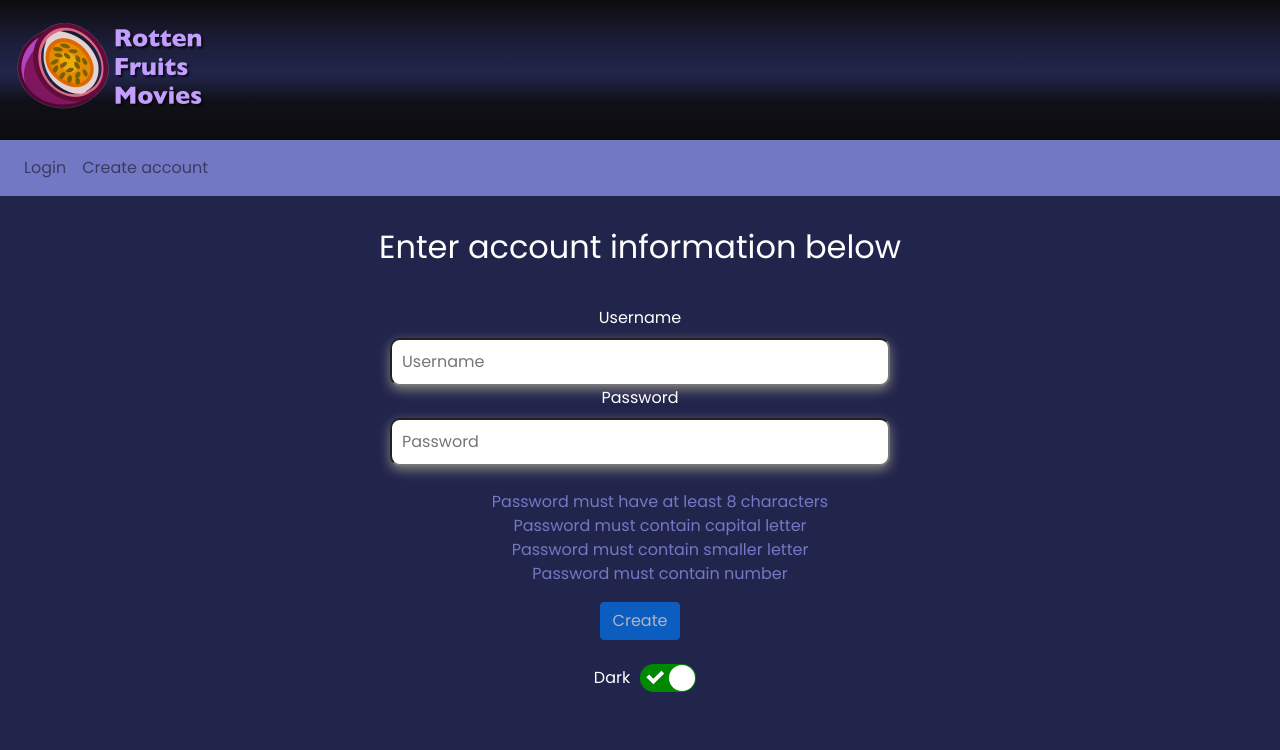
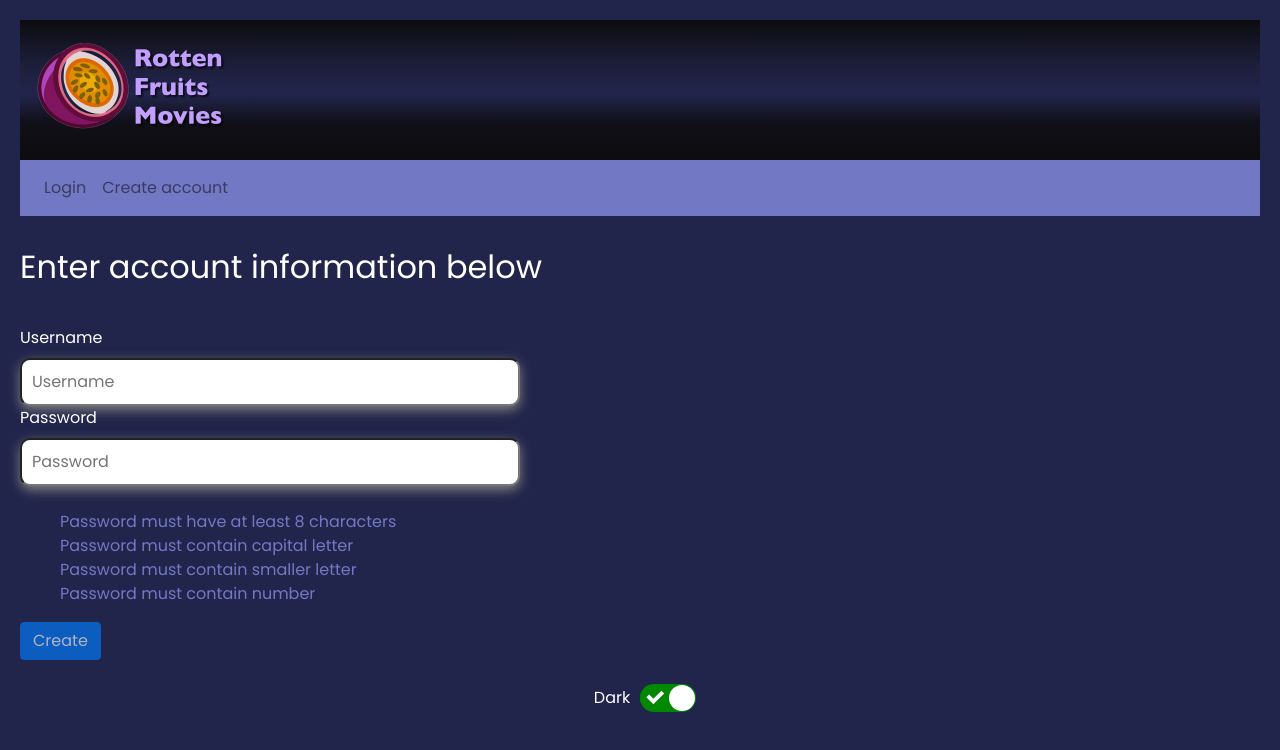
Before and after one commit to fungc7/csis3380-proj-frontend, a React (Create React App) app: page /createaccount in a window 1280 px wide. Shown: the top 750 px of the page. Built offline with nearby package versions, Linux system fonts and the light colour scheme.

Commit message:
Update alignment and logout button

```diff
--- a/src/CreateAccount.js
+++ b/src/CreateAccount.js
@@ -73,7 +73,7 @@ function CreateAccount () {
             </div>
             <div className="form-outline">
                 <label htmlFor="password" name="password">Password</label><br />
-                <input type="text" className="rounded-input" name="password" id="password" placeholder="Password" onChange={handleInputChange} required />
+                <input type="password" className="rounded-input" name="password" id="password" placeholder="Password" onChange={handleInputChange} required />
             </div><br />
             <ul className="list-account-set-up-rules">
                 <li style={{color: passwordLengthColor}}>Password must have at least 8 characters</li>
--- a/src/Movie.js
+++ b/src/Movie.js
@@ -69,7 +69,11 @@ function Movie({ loggedIn }) {
                     <p className="card-text">{movie[0].overview}</p>
                 </div>
                 <div className="reviews">
-                    <h4 className="card-title">Reviews</h4>
+                    <h4 className="card-title reviews-login-msg">Reviews</h4>
+                    {sessionStorage.user ? (null)
+                        : (<div>
+                            <p className="reviews-login-msg"><a href="/login">Login</a> to write a review! </p>
+                        </div>)}
                     {reviews.length > 0 ?
                         (reviews.map(review =>
                             <ReviewCard
@@ -79,14 +83,10 @@ function Movie({ loggedIn }) {
                                 date={new Date(review.reviewTimestamp).toISOString().replace(/T/, ' ').replace(/\..+/, '').slice(0,-3)}
                             />))
                         : (<h4>Be the first one to review this movie !!!</h4>)}
-                    {sessionStorage.user ? (null)
-                        : (<div>
-                            <p><a href="/login">Login</a> to write a review! </p>
-                        </div>)}
                     {sessionStorage.user ? (
                         <>
-                            <h4 className="card-title">Write Your Review !</h4>
-                            <div className="form-group">
+                            <h4 className="card-title reviews-login-msg">Write Your Review !</h4>
+                            <div className="form-group review-form">
                                 <form onSubmit={handleSubmit}>
                                     <textarea className="form-control" name="content" id="reviewcontent" rows="3" onChange={handleInputChange}></textarea>
                                     <select className="custom-select w-25" name="rating" onChange={handleInputChange}>
--- a/src/components/NavBar.js
+++ b/src/components/NavBar.js
@@ -18,9 +18,9 @@ export default function NavBar({ loggedIn, updateRootLoginStatus, updateRootSear
 
     return (
         <nav id="list" className="navbar navbar-expand-lg navbar-light">
-            <div>
-                <ul className="navbar-nav mr-auto" />
-            </div>
+            {! sessionStorage.user ? null : (
+                <span className="navbar-text" style={{color: "white"}}>Hi, {sessionStorage.user}</span>
+            )}
             {! sessionStorage.user ?
                 (<ul className="navbar-nav mr-auto">
                     <li className="nav-item">
@@ -30,16 +30,16 @@ export default function NavBar({ loggedIn, updateRootLoginStatus, updateRootSear
                         <a className="nav-link" href="/createaccount">Create account</a>
                     </li>
                 </ul>)
-                : (<ul className="navbar-nav mr-auto">
-                    <li className="nav-item">
+                : (<div className="navbar-nav mr-auto">
+                    <a class="nav-link">
                         <form onSubmit={() => {
                             sessionStorage.removeItem('user');
                             updateRootLoginStatus(false);
                         }}>
-                            <input type="submit" className="nav-link" name="logout" value="Logout" />
+                            <input type="submit" className="btn btn-dark" name="logout" value="Logout" />
                         </form>
-                    </li>
-                </ul>)}
+                    </a>
+                </div>)}
                 { isHomeOrMoviePage ?
                     (<input type="text" id="search" className="search" placeholder="Search movies..." onChange={handleInputChange}/>)
                     : null
--- a/src/style.css
+++ b/src/style.css
@@ -20,7 +20,7 @@ body {
   width: 100%;
     margin: auto;
     min-height: 900px;
-    /*padding: 20px;*/
+    padding: 20px;
 }
 
 .card {
@@ -72,6 +72,10 @@ nav {
   /* color: #fff; */
 }
 
+h3 {
+  text-align: center;
+}
+
 .search::placeholder {
   color: var(--btn-color);
 }
@@ -98,6 +102,11 @@ main {
 
 .movie img {
   width: 100%;
+}
+
+.reviews-login-msg, .review-form  {
+  width: 80%;
+  margin: auto;
 }
 
 .movie-info {
@@ -182,7 +191,8 @@ main {
 }
 
 h2 {
-  padding: 2rem;
+  padding-top: 2rem;
+  padding-bottom: 2rem;
 }
 
 .rating {
@@ -214,10 +224,6 @@ h2 {
 
 #light .movie.card h3 {
   color: white;
-}
-
-body {
-  text-align: center;
 }
 
 .rounded-input {
```
